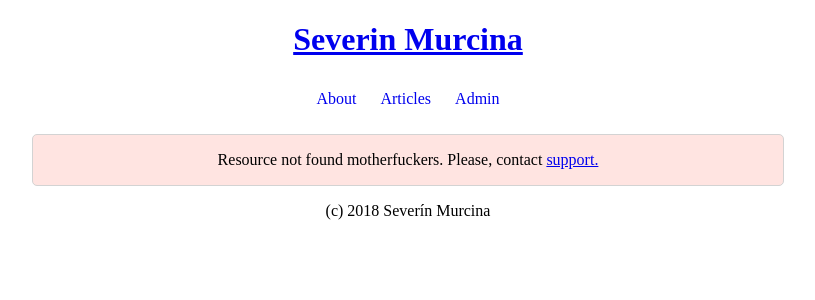
After one commit to andrejsloboda/flask-project, a Python web app: template mdblog/templates/errors/404.jinja in a window 1280 px wide. The commit adds this page. Shown: the top 300 px of the page, without its empty margins (232-1047 px from the left). Run offline with Jinja, Linux system fonts and the light colour scheme; the template is opened without the code that fills it, so the values that code supplies are empty.

Commit message:
Refactoring, added error handling and error pages templates

```diff
--- /dev/null
+++ b/mdblog/errors/__init__.py
@@ -0,0 +1 @@
+from .controller import errors
--- a/mdblog/static/css/main.css
+++ b/mdblog/static/css/main.css
@@ -56,3 +56,21 @@ header {
 footer {
     text-align: center;
 }
+
+.internal_error {
+    text-align: center;
+    border-style: solid;
+    border-width: 1px;
+    border-color: lightgray;
+    border-radius: 5px;
+    background: mistyrose;
+}
+
+.not_found_error {
+    text-align: center;
+    border-style: solid;
+    border-width: 1px;
+    border-color: lightgray;
+    border-radius: 5px;
+    background: mistyrose;
+}
--- /dev/null
+++ b/mdblog/templates/errors/404.jinja
@@ -0,0 +1,12 @@
+{% extends "_main.jinja" %}
+
+{% block title %} Error {% endblock %}
+
+{% block main %}
+    <div class="not_found_error">
+        <p>
+        Resource not found motherfuckers. Please, contact
+        <a href="mailto:support@blabla.sk">support.</a>
+        </p>
+    </div>
+{% endblock %}
--- a/run.py
+++ b/run.py
@@ -4,7 +4,7 @@ from mdblog.app import init_db
 import sys
 
 def start():
-    debug = True
+    debug = False
     host = "0.0.0.0"
     flask_app.run(host, debug=debug)
 
```
Also changed, not shown: mdblog/app.py (+15 -2 lines), mdblog/errors/controller.py (added, +14 -0 lines), mdblog/templates/errors/500.jinja (added, +12 -0 lines).
